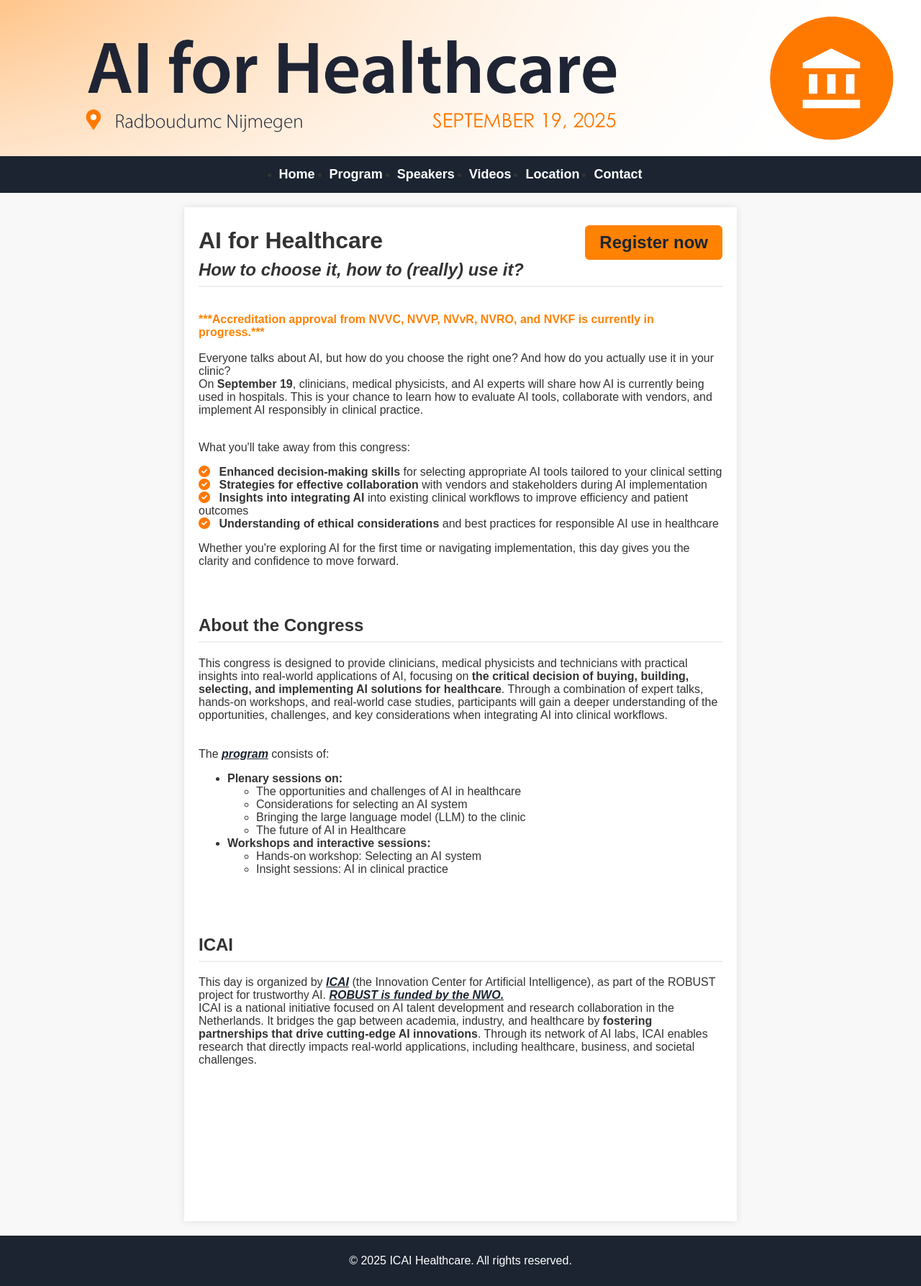
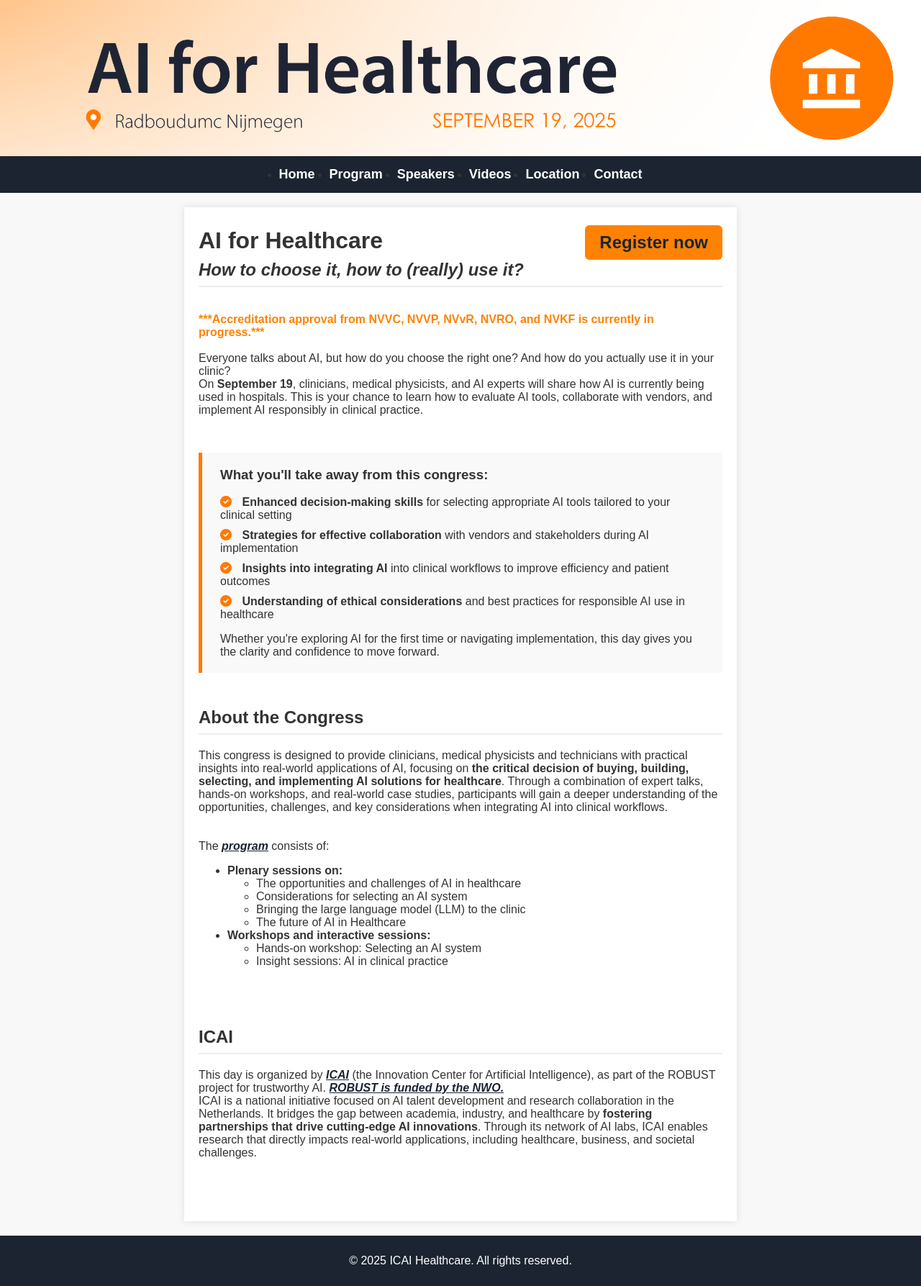
Before and after one commit to marliebesouw/marliebesouw.github.io, a Jekyll site: the page built from index.md, in a window 1280 px wide. Shown: the whole page at 72% size. Built offline with Jekyll 4.4.1, drawn with Linux system fonts in a browser that asks for light colours.

Commit message:
added box

```diff
--- a/index.md
+++ b/index.md
@@ -29,7 +29,7 @@
 
       On <strong>September 19</strong>, clinicians, medical physicists, and AI experts will share how AI is currently being used in hospitals. This is your chance to learn how to evaluate AI tools, collaborate with vendors, and implement AI responsibly in clinical practice.
        <br><br>
-
+<!--
       <p>What you'll take away from this congress:</p>
       <ul style="list-style: none; padding-left: 0;">
         <li><i class="fas fa-check-circle check-icon"></i> <strong>Enhanced decision-making skills</strong> for selecting appropriate AI tools tailored to your clinical setting</li>
@@ -38,7 +38,32 @@
         <li><i class="fas fa-check-circle check-icon"></i> <strong>Understanding of ethical considerations</strong> and best practices for responsible AI use in healthcare</li>
       </ul>
 
-    Whether you're exploring AI for the first time or navigating implementation, this day gives you the clarity and confidence to move forward. <br><br>
+    Whether you're exploring AI for the first time or navigating implementation, this day gives you the clarity and confidence to move forward. <br><br> -->
+
+        <div style="background: #F9F9F9; padding: 20px 25px; border-left: 5px solid #FF7900; margin-top: 2rem; margin-bottom: 2rem;">
+      <h3 style="margin-top: 0;">What you'll take away from this congress:</h3>
+      <ul style="list-style: none; padding-left: 0; margin-bottom: 1rem;">
+        <li style="margin-bottom: 10px;">
+          <i class="fas fa-check-circle" style="color: #FF7900; margin-right: 10px;"></i>
+          <strong>Enhanced decision-making skills</strong> for selecting appropriate AI tools tailored to your clinical setting
+        </li>
+        <li style="margin-bottom: 10px;">
+          <i class="fas fa-check-circle" style="color: #FF7900; margin-right: 10px;"></i>
+          <strong>Strategies for effective collaboration</strong> with vendors and stakeholders during AI implementation
+        </li>
+        <li style="margin-bottom: 10px;">
+          <i class="fas fa-check-circle" style="color: #FF7900; margin-right: 10px;"></i>
+          <strong>Insights into integrating AI</strong> into clinical workflows to improve efficiency and patient outcomes
+        </li>
+        <li style="margin-bottom: 10px;">
+          <i class="fas fa-check-circle" style="color: #FF7900; margin-right: 10px;"></i>
+          <strong>Understanding of ethical considerations</strong> and best practices for responsible AI use in healthcare
+        </li>
+      </ul>
+      <p style="margin-bottom: 0;">
+        Whether you're exploring AI for the first time or navigating implementation, this day gives you the clarity and confidence to move forward.
+      </p>
+    </div>
 
   <h2 style="margin-top: 3rem; border-bottom: 2px solid #eee; padding-bottom: 0.5rem;"><strong>About the Congress</strong></h2>
    <!-- <h2><strong>About the Congress</strong></h2> -->
```
